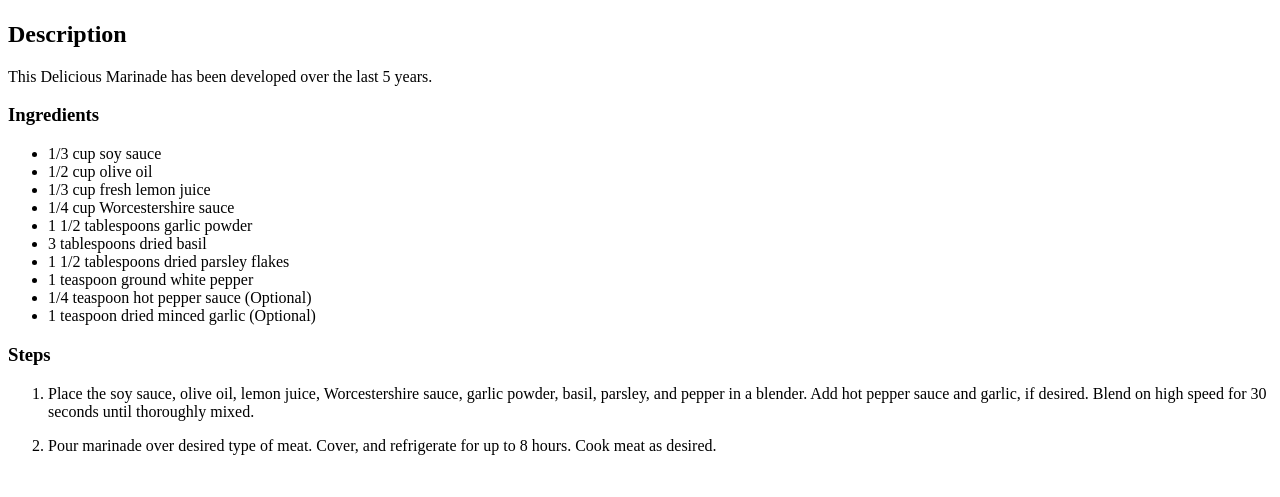
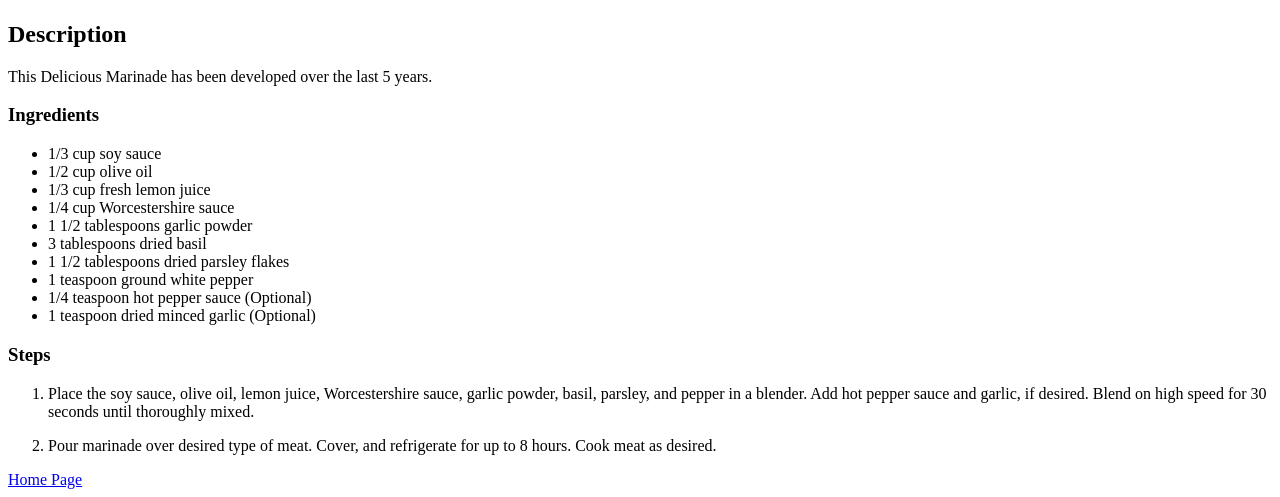
Before and after one commit to rtorre32/odin-recipes, a plain HTML site: page recipes/steakmarinade.html in a window 1280 px wide. Shown: the part 358-855 px from the top of the page. Before the commit the page ends 829 px from the top, so only its background shows below. Drawn offline with Linux system fonts and the light colour scheme.

Commit message:
Added a link to the main page

```diff
--- a/recipes/steakmarinade.html
+++ b/recipes/steakmarinade.html
@@ -33,5 +33,7 @@
             <li><p>Pour marinade over desired type of meat. Cover, and refrigerate for up
                 to 8 hours. Cook meat as desired.</p></li>
         </ol>
+
+        <a href="../index.html">Home Page</a>
     </body>
 </html>
```
Also changed, not shown: recipes/beefmisoramen.html (+1 -0 lines), recipes/chickentikkamasala.html (+1 -0 lines), recipes/chocolatechipcookies.html (+1 -0 lines), recipes/macandcheese.html (+1 -0 lines).
